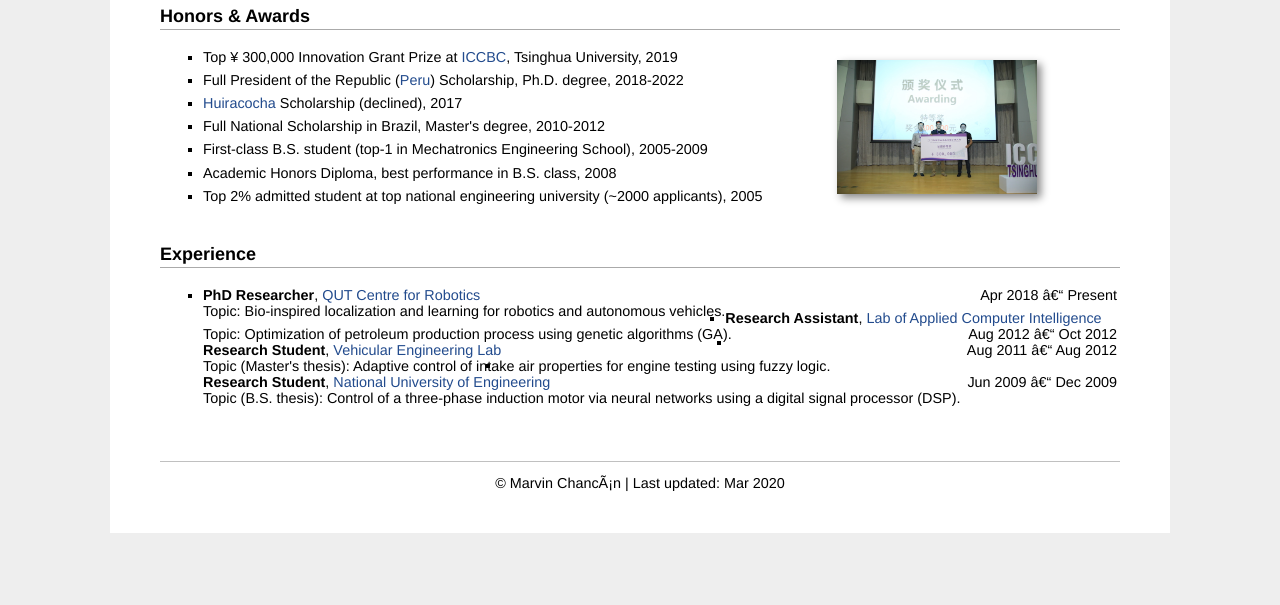
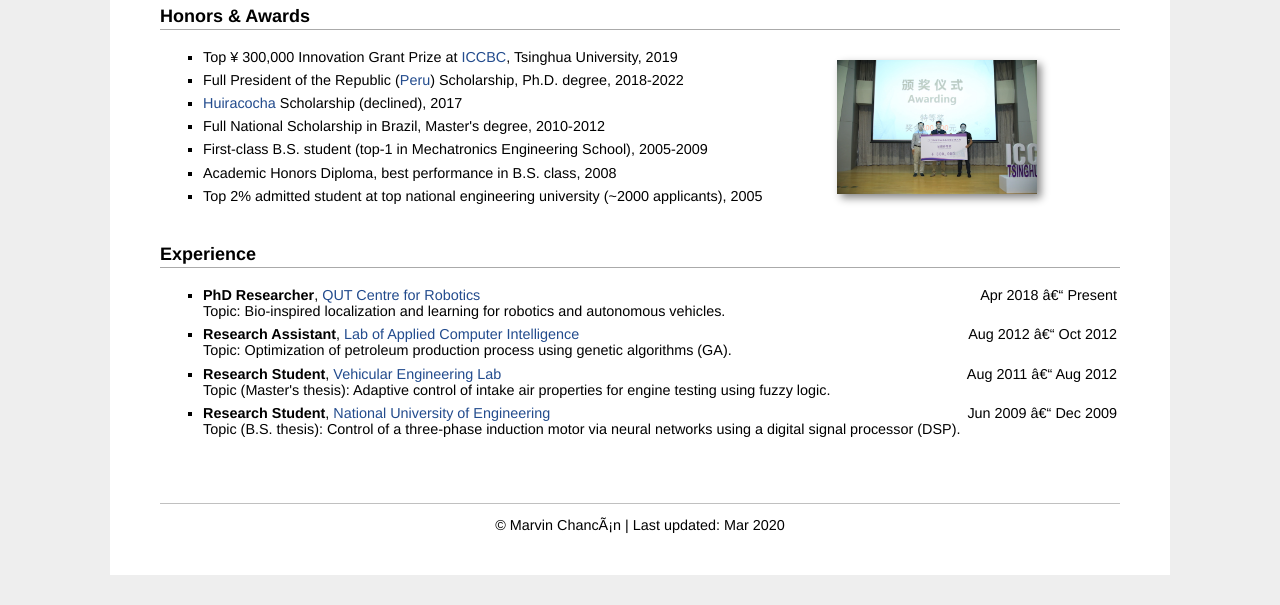
Before and after one commit to mchancan/mchancan.github.io, a Jekyll site: the page built from index.html, in a window 1280 px wide. Shown: the part 1104-1709 px from the top of the page. Built offline with Jekyll 4.4.1, drawn with Linux system fonts in a browser that asks for light colours; comment, search, counter and statistics services are not loaded; before the commit the page ends 1667 px from its top, so only the background shows below that.

Commit message:
Update index.html

```diff
--- a/index.html
+++ b/index.html
@@ -131,22 +131,10 @@ title: Marvin
 	<tr>
 		<td width="100%">
 			<ul>
-				<li>
-					<div style="float:left; text-align:left"><b>PhD Researcher</b>, <a href="https://research.qut.edu.au/qcr/robotic-vision/">QUT Centre for Robotics</a></div> <div style="float:right; text-align:right">Apr 2018 – Present</div><br>
-					<div style="float:left; text-align:left">Topic: Bio-inspired localization and learning for robotics and autonomous vehicles.</div>
-				</li>
-				<li>
-					<div style="float:left; text-align:left"><b>Research Assistant</b>, <a href="http://www.ica.ele.puc-rio.br/en/">Lab of Applied Computer Intelligence</a></div> <div style="float:right; text-align:right">Aug 2012 – Oct 2012</div><br>
-					<div style="float:left; text-align:left">Topic: Optimization of petroleum production process using genetic algorithms (GA).</div>
-				</li>
-				<li>
-					<div style="float:left; text-align:left"><b>Research Student</b>, <a href="https://www.puc-rio.br/english/specialprojects/iepuc.html">Vehicular Engineering Lab</a></div> <div style="float:right; text-align:right">Aug 2011 – Aug 2012</div><br>
-					<div style="float:left; text-align:left">Topic (Master's thesis): Adaptive control of intake air properties for engine testing using fuzzy logic.</div>
-				</li>
-				<li>
-					<div style="float:left; text-align:left"><b>Research Student</b>, <a href="https://www.uni.edu.pe">National University of Engineering</a></div> <div style="float:right; text-align:right">Jun 2009 – Dec 2009</div><br>
-					<div style="float:left; text-align:left">Topic (B.S. thesis): Control of a three-phase induction motor via neural networks using a digital signal processor (DSP).</div>
-				</li>
+				<li> <div style="float:left; text-align:left"><b>PhD Researcher</b>, <a href="https://research.qut.edu.au/qcr/robotic-vision/">QUT Centre for Robotics</a></div> <div style="float:right; text-align:right">Apr 2018 – Present</div></br> <div style="float:left; text-align:left">Topic: Bio-inspired localization and learning for robotics and autonomous vehicles.</div></br></li>
+				<li> <div style="float:left; text-align:left"><b>Research Assistant</b>, <a href="http://www.ica.ele.puc-rio.br/en/">Lab of Applied Computer Intelligence</a></div> <div style="float:right; text-align:right">Aug 2012 – Oct 2012</div></br> <div style="float:left; text-align:left">Topic: Optimization of petroleum production process using genetic algorithms (GA).</div></br></li>
+				<li> <div style="float:left; text-align:left"><b>Research Student</b>, <a href="https://www.puc-rio.br/english/specialprojects/iepuc.html">Vehicular Engineering Lab</a></div> <div style="float:right; text-align:right">Aug 2011 – Aug 2012</div></br> <div style="float:left; text-align:left">Topic (Master's thesis): Adaptive control of intake air properties for engine testing using fuzzy logic.</div></br></li>
+				<li> <div style="float:left; text-align:left"><b>Research Student</b>, <a href="https://www.uni.edu.pe">National University of Engineering</a></div> <div style="float:right; text-align:right">Jun 2009 – Dec 2009</div></br> <div style="float:left; text-align:left">Topic (B.S. thesis): Control of a three-phase induction motor via neural networks using a digital signal processor (DSP).</div></br> </li>
 			</ul>
 		</td>
 	</tr>
```
